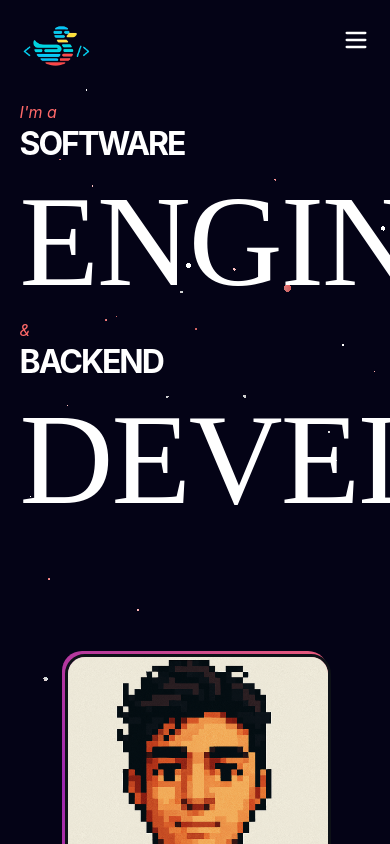
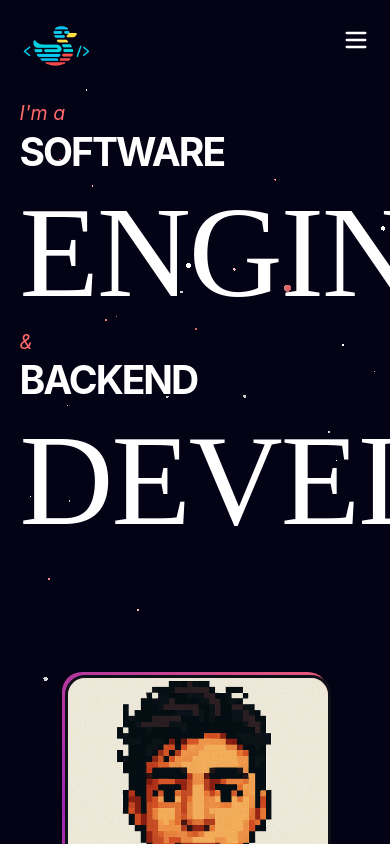
Before and after one commit to p5Patricio/mi-portafolio-ts, a React (Create React App) app: page / in a window 390 px wide. Shown: the top 844 px of the page. Built offline with nearby package versions, Linux system fonts and the light colour scheme; no server answers; a web font is replaced by a local one.

Commit message:
Problemas con la responsividad

```diff
--- a/src/components/Navbar.css
+++ b/src/components/Navbar.css
@@ -296,6 +296,18 @@
 .desktop-only {
   display: flex;
 }
+@media (max-width: 1024px) {
+  .navbar-container {
+    /* Reducimos el espaciado fijo de la izquierda */
+    left: 20px;
+  }
+
+  .navbar-links a span {
+    /* Hacemos el texto de los botones un poco más pequeño */
+    padding: 8px 18px;
+    font-size: 0.9rem;
+  }
+}
 @media (max-width: 768px) {
   .mobile-menu-toggle {
     display: block;
--- a/src/index.css
+++ b/src/index.css
@@ -58,3 +58,25 @@ code {
     border-color: transparent;
   }
 }
+
+.page-container {
+  /* Espacio superior para la navbar fija (aprox. 60px de navbar + 40px de margen) */
+  padding-top: 100px;
+  padding-bottom: 5rem;
+
+  /* Centrado y con padding horizontal responsivo */
+  width: 100%;
+  max-width: 1600px; /* Ancho máximo para el contenido */
+  margin: 0 auto;
+  padding-left: 5%;
+  padding-right: 5%;
+  box-sizing: border-box; /* Muy importante */
+}
+
+@media (max-width: 768px) {
+  .page-container {
+    padding-top: 80px; /* Un poco menos de espacio en móvil */
+    padding-left: 3%;
+    padding-right: 3%;
+  }
+}
--- a/src/pages/Contacto.tsx
+++ b/src/pages/Contacto.tsx
@@ -32,6 +32,7 @@ const Contacto = () => {
   };
 
   return (
+    <div className="page-container">
       <div className="page-container contact-page">
         <h1 className='titulo'>{t('contactPage.title')}</h1>
         <p className="contact-intro">{t('contactPage.intro')}</p>
@@ -70,6 +71,7 @@ const Contacto = () => {
           </a>
         </div>
       </div>
+    </div>
   );
 };
 
--- a/src/pages/Home.css
+++ b/src/pages/Home.css
@@ -6,18 +6,27 @@
   align-items: flex-start;
   gap: 1rem;
   width: 100%;
-  max-width: 1250px;
+
+  /* Mantenemos el padding responsivo */
+  padding-left: 7%;
+  padding-right: 5%;
+
+  /* Ajustes de espaciado vertical y box-sizing */
   margin-top: 20px;
-  margin-left: 70px;
-  padding: 15vh 5% 0 0vw; /* Reducimos el padding izquierdo a 5vw */
-  box-sizing: border-box; /* Asegúrate de que esta propiedad esté presente */
+  padding-top: 15vh;
+  box-sizing: border-box;
 }
 
 .presentation-row {
   display: flex;
   align-items: baseline;
   gap: 1.5rem;
-  width: 100%; /* Las filas ocupan todo el ancho */
+
+  /* =============================================================== */
+  /* SOLUCIÓN CLAVE: Aseguramos que la fila ocupe el 100% de su      */
+  /* contenedor padre y no más.                                      */
+  width: 100%; /* <-- AÑADE ESTA LÍNEA */
+  /* =============================================================== */
 
   opacity: 0;
   animation: fadeInUp 0.8s ease-out forwards;
@@ -29,15 +38,20 @@
 }
 
 .text-large {
-  /* CAMBIO: Volvemos a añadir estas propiedades */
-  font-size: clamp(3rem, 10vw, 7rem);
+  /* =============================================================== */
+  /* SOLUCIÓN PARA ESCRITORIO: Reducimos el valor de 'vw' para      */
+  /* compensar el padding del contenedor. Pasamos de 10vw a 8.5vw.   */
+  font-size: clamp(3rem, 8.5vw, 7rem); /* <-- MODIFICA ESTA LÍNEA */
+  /* =============================================================== */
+
   letter-spacing: -2px;
-
-  /* Estas ya estaban y se quedan igual */
   font-weight: 700;
   text-transform: uppercase;
   line-height: 1;
   color: var(--text-color);
+
+  /* Mantenemos esta regla de seguridad para romper palabras */
+  overflow-wrap: break-word;
 }
 
 .text-small-italic {
@@ -251,11 +265,11 @@
   }
 
   .text-large {
-    font-size: clamp(2rem, 8vw, 5rem); /* más pequeño para móviles */
+    font-size: clamp(2rem, 10vw, 5rem); /* más pequeño para móviles */
   }
 
   .text-small-italic {
-    font-size: clamp(1rem, 3.5vw, 1.8rem);
+    font-size: clamp(1rem, 5vw, 1.8rem);
   }
 }
 
--- a/src/pages/Proyectos.css
+++ b/src/pages/Proyectos.css
@@ -2,10 +2,6 @@
 
 /* Contenedor principal de la página */
 .page-container {
-  /* Espacio superior amplio para no quedar debajo de la navbar */
-  padding-top: 10px;
-  /* Espacio en la parte inferior */
-  padding-bottom: 10px;
   width: 100%;
   box-sizing: border-box; /* Asegura que el padding no cause desbordamiento */
 }
```
Lines whose indentation alone changed are shown as unchanged.
